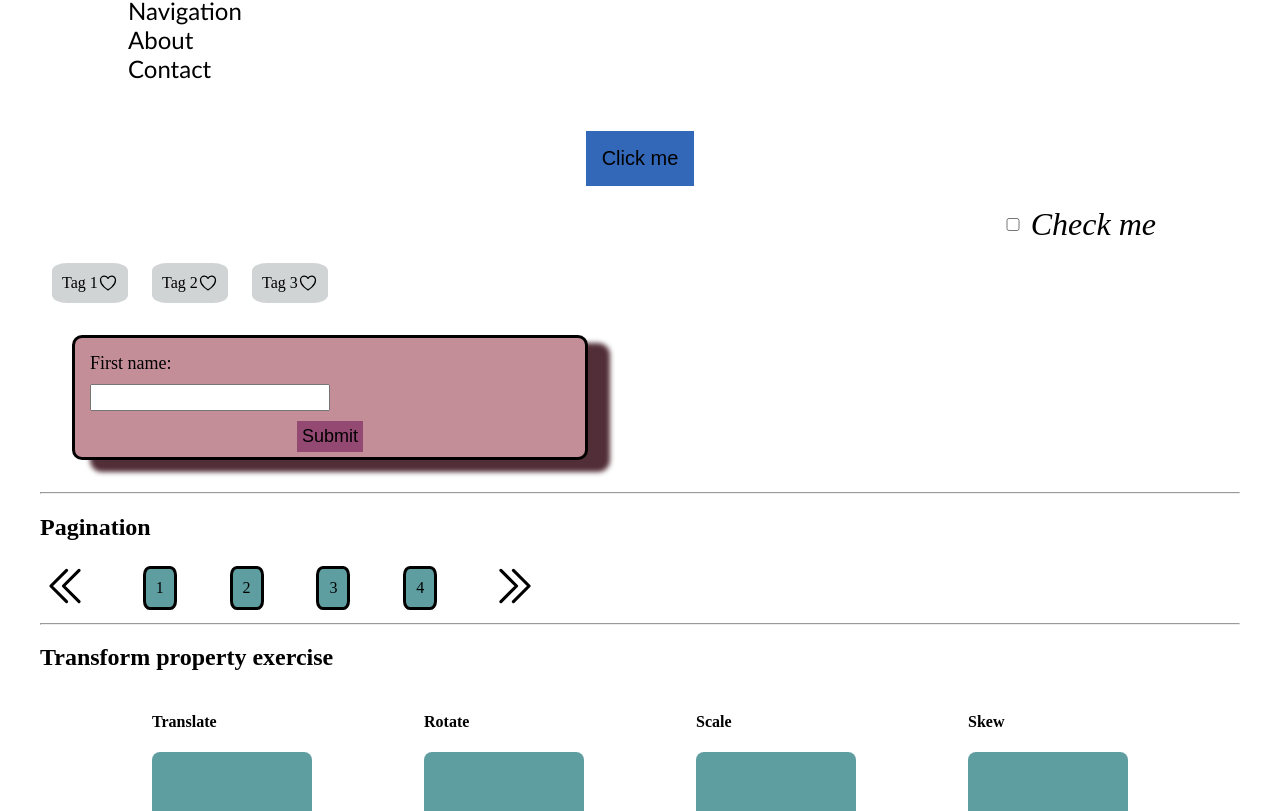
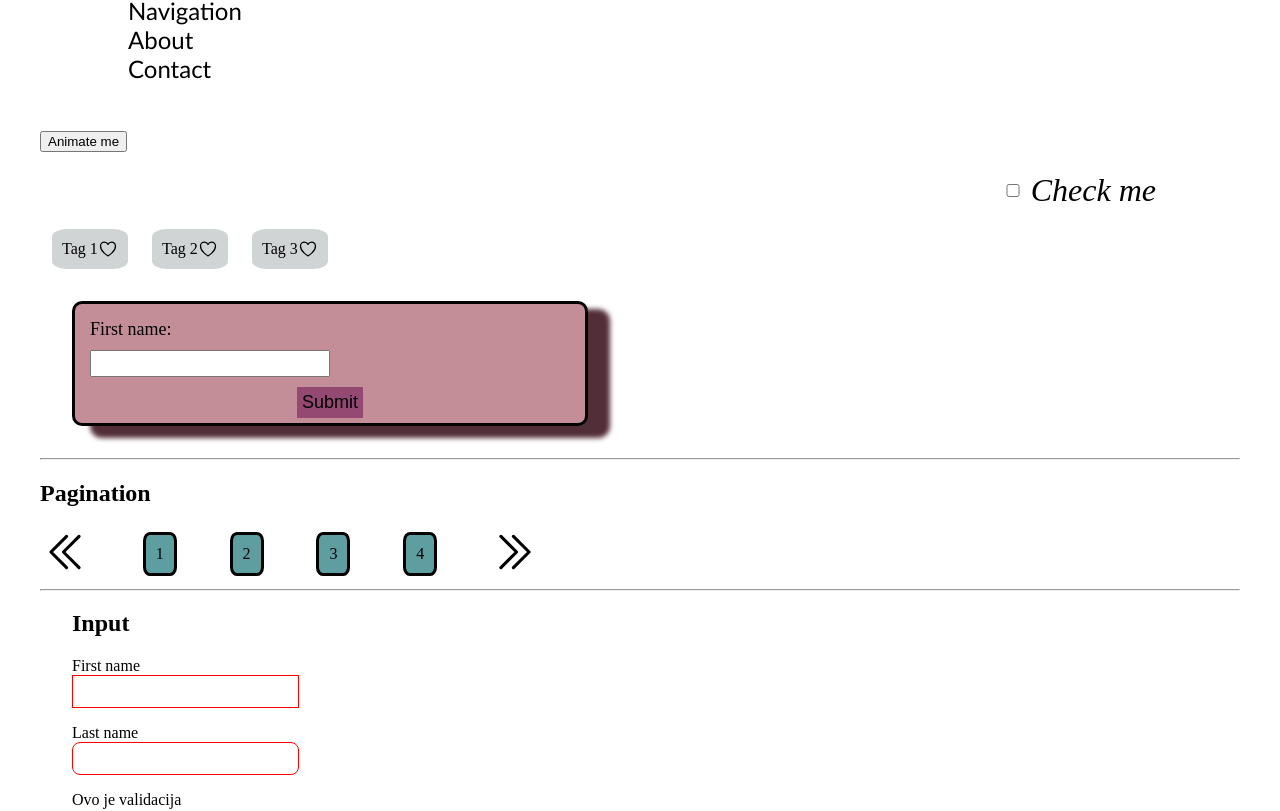
Before and after one commit to majone1209/react-app, a React (Vite) app: page / in a window 1280 px wide. Shown: the part 271-1082 px from the top of the page. Built offline with nearby package versions, Linux system fonts and the light colour scheme.

Commit message:
Button-Props

```diff
--- a/src/App.tsx
+++ b/src/App.tsx
@@ -8,6 +8,7 @@ import Pagination from "./components/pagination";
 import TransformExe from "./components/transform-exe";
 import Headline from "./components/headline";
 import "./styles/styles.scss";
+import Input from "./components/input";
 
 const App = () => {
   return (
@@ -17,7 +18,7 @@ const App = () => {
       <div className="container">
         <h2>Navigation, Button, Checkbox, Tags and Field</h2>
         <Navigation />
-        <Button />
+        <Button value="Animate me" animate={true} />
         <Checkbox />
         <Tags />
         <Field />
@@ -25,6 +26,11 @@ const App = () => {
         <h2>Pagination</h2>
         <Pagination />
         <hr />
+        <div className="container">
+          <h2>Input</h2>
+          <Input label="First name" />
+          <Input label="Last name" rounded validation="Ovo je validacija" />
+        </div>
       </div>
       <div className="container">
         <h2>Transform property exercise</h2>
--- a/src/components/button.tsx
+++ b/src/components/button.tsx
@@ -1,8 +1,17 @@
-const Button = () => {
+import { ReactNode } from "react";
+
+type ButtonProps = {
+  animate?: boolean;
+  value?: string;
+  icon?: ReactNode;
+};
+
+const Button = ({ animate, value = "Click me", icon }: ButtonProps) => {
   return (
-    <div className="button">
-      <button className="button__item">Click me</button>
-    </div>
+    <button className={`btn ${animate ? "btn--animate" : ""}`}>
+      {icon}
+      <span>{value}</span>
+    </button>
   );
 };
 
--- /dev/null
+++ b/src/components/input.tsx
@@ -0,0 +1,21 @@
+type InputProps = {
+  rounded?: boolean;
+  label?: string;
+  validation?: string;
+};
+
+const Input = ({ rounded, label, validation }: InputProps) => {
+  return (
+    <>
+      {label ? <label htmlFor={label}>{label}</label> : ""}
+      <input
+        id={label}
+        className={`input ${rounded ? "input--rounded" : ""}`}
+        type="text"
+      />
+      {validation ? <p>{validation}</p> : ""}
+    </>
+  );
+};
+
+export default Input;
--- a/src/styles/components/button.scss
+++ b/src/styles/components/button.scss
@@ -17,7 +17,7 @@
   display: flex;
   justify-content: center;
 
-  &__item {
+  &-__item {
     border: none;
     padding: 1rem;
     background-color: rgb(51, 104, 184);
--- /dev/null
+++ b/src/styles/components/input.scss
@@ -0,0 +1,14 @@
+.input {
+  padding: 0.5rem 1.5rem;
+  border: 1px solid red;
+  display: block;
+  margin-bottom: 1rem;
+
+  &--rounded {
+    border-radius: 0.5rem;
+  }
+
+  &--validation {
+    color: royalblue;
+  }
+}
--- a/src/styles/styles.scss
+++ b/src/styles/styles.scss
@@ -8,6 +8,7 @@
 @import "./components/button.scss";
 @import "./components/checkbox.scss";
 @import "./components/field.scss";
+@import "./components/input.scss";
 @import "./components/pagination.scss";
 @import "./components/tags.scss";
 @import "./components/box.scss";
```
